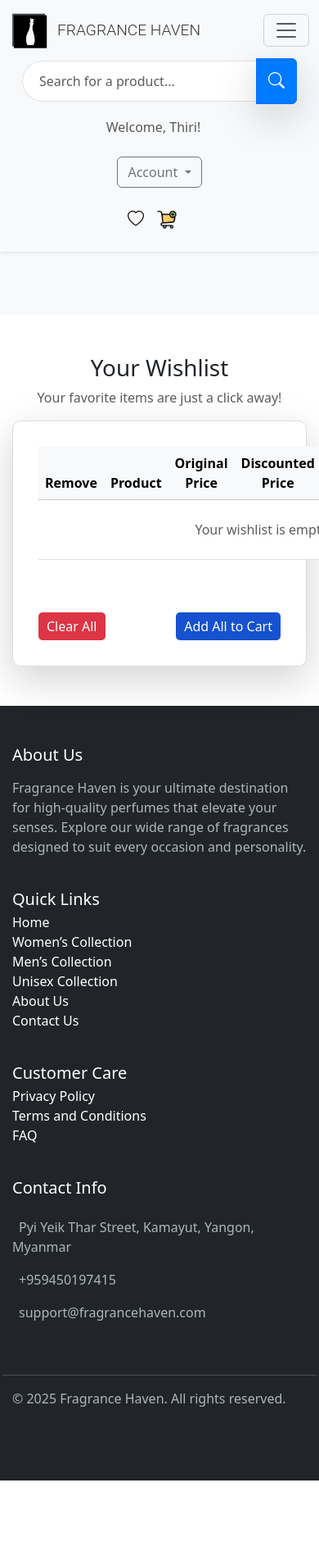
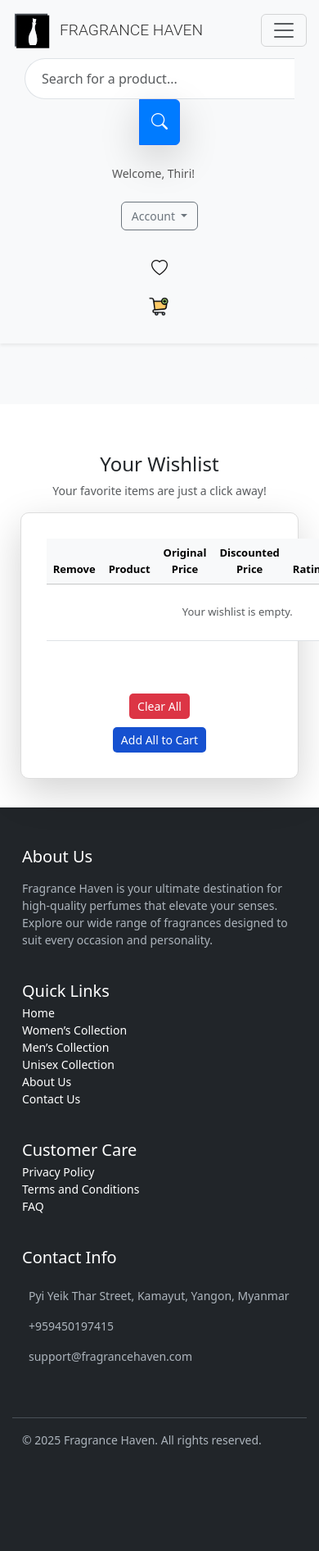
Before and after one commit to DannyAung/Perfume_Website, a PHP site: page /favorite.php in a window 390 px wide, after a click that opens the changed part. Shown: the whole page at 82% size. Run offline with PHP 8.4, Linux system fonts and the light colour scheme; a user stored in the database is signed in; data comes from the database, SQL or seed files in the repository.

Commit message:
Add global responsive fixes

```diff
--- a/PHP Website/style.css
+++ b/PHP Website/style.css
@@ -5,7 +5,261 @@ html, body {
     height: 100%;
     overflow-x: hidden;
 }
+/* =========================
+   GLOBAL RESPONSIVE FIXES
+========================= */
 
+* {
+    box-sizing: border-box;
+}
+
+html, body {
+    overflow-x: hidden;
+}
+
+img {
+    max-width: 100%;
+    height: auto;
+}
+
+.container,
+.container-fluid {
+    width: 100%;
+    padding-left: 15px;
+    padding-right: 15px;
+}
+
+/* Make cards flexible */
+.card {
+    width: 100%;
+}
+
+.card img,
+.card-img-top {
+    width: 100%;
+    height: auto;
+    object-fit: cover;
+}
+
+/* Tables scroll on small screens */
+.table-responsive {
+    overflow-x: auto;
+    -webkit-overflow-scrolling: touch;
+}
+
+/* Forms */
+input,
+select,
+textarea,
+button {
+    max-width: 100%;
+}
+
+/* Product image sections */
+.thumbnail-gallery {
+    display: flex;
+    flex-direction: column;
+    gap: 10px;
+}
+
+.thumbnail-img {
+    width: 70px;
+    height: 70px;
+    object-fit: cover;
+}
+
+/* Product detail main image */
+.main-image-container img {
+    width: 100%;
+    max-height: 450px;
+    object-fit: contain;
+}
+
+/* Wishlist / cart / checkout images */
+.product-image,
+.img-thumbnail {
+    max-width: 100%;
+    height: auto;
+}
+
+/* Fix long text */
+.card-title,
+.card-text,
+p,
+h1,
+h2,
+h3,
+h4,
+h5,
+h6,
+span,
+a {
+    word-wrap: break-word;
+    overflow-wrap: break-word;
+}
+
+/* Breadcrumb responsive */
+.breadcrumb {
+    display: flex;
+    flex-wrap: wrap;
+    align-items: center;
+    gap: 4px;
+    word-break: break-word;
+    margin-bottom: 0;
+}
+
+.breadcrumb-item {
+    font-size: 14px;
+    white-space: normal;
+}
+
+.breadcrumb-item + .breadcrumb-item::before {
+    float: none;
+    padding-right: 6px;
+}
+
+/* Navbar responsive */
+.navbar-nav {
+    flex-wrap: wrap;
+}
+
+/* Buttons */
+.btn {
+    white-space: normal;
+}
+
+/* =========================
+   TABLET
+========================= */
+@media (max-width: 992px) {
+    .thumbnail-gallery {
+        flex-direction: row;
+        flex-wrap: wrap;
+        margin-left: 0 !important;
+        margin-bottom: 15px;
+    }
+
+    .main-image-container {
+        margin-left: 0 !important;
+    }
+
+    .checkout-container,
+    .cart-container,
+    .wishlist-container {
+        width: 95% !important;
+        margin: 20px auto !important;
+        padding: 15px !important;
+    }
+}
+
+/* =========================
+   MOBILE
+========================= */
+@media (max-width: 768px) {
+    body {
+        font-size: 14px;
+    }
+
+    .container {
+        padding-left: 12px;
+        padding-right: 12px;
+    }
+
+    h1 {
+        font-size: 24px !important;
+    }
+
+    h2 {
+        font-size: 22px !important;
+    }
+
+    h3 {
+        font-size: 20px !important;
+    }
+
+    .row {
+        margin-left: 0;
+        margin-right: 0;
+    }
+
+    .col-md-6,
+    .col-md-4,
+    .col-md-3,
+    .col-lg-4,
+    .col-lg-3 {
+        margin-bottom: 20px;
+    }
+
+    .thumbnail-gallery {
+        justify-content: center;
+    }
+
+    .thumbnail-img {
+        width: 55px;
+        height: 55px;
+    }
+
+    .main-image-container img {
+        max-height: 300px;
+    }
+
+    .d-flex {
+        flex-wrap: wrap;
+    }
+
+    .wishlist-banner h1,
+    .checkout-container h1 {
+        font-size: 24px;
+    }
+
+    .table th,
+    .table td {
+        font-size: 13px;
+        padding: 8px;
+    }
+
+    .cart-item {
+        flex-direction: column !important;
+        align-items: flex-start !important;
+    }
+
+    .product-image {
+        margin-bottom: 10px;
+    }
+
+    .btn,
+    .form-control {
+        font-size: 14px;
+    }
+}
+
+/* =========================
+   VERY SMALL PHONES
+========================= */
+@media (max-width: 480px) {
+    .breadcrumb-item {
+        font-size: 12px;
+    }
+
+    .btn {
+        width: 100%;
+        margin-bottom: 8px;
+    }
+
+    .d-flex.justify-content-between {
+        flex-direction: column !important;
+        gap: 10px;
+    }
+
+    .thumbnail-img {
+        width: 48px;
+        height: 48px;
+    }
+
+    .main-image-container img {
+        max-height: 240px;
+    }
+}
 * {
     box-sizing: border-box;
 }
```
Also changed, not shown: PHP Website/product_details.php (+19 -0 lines).
